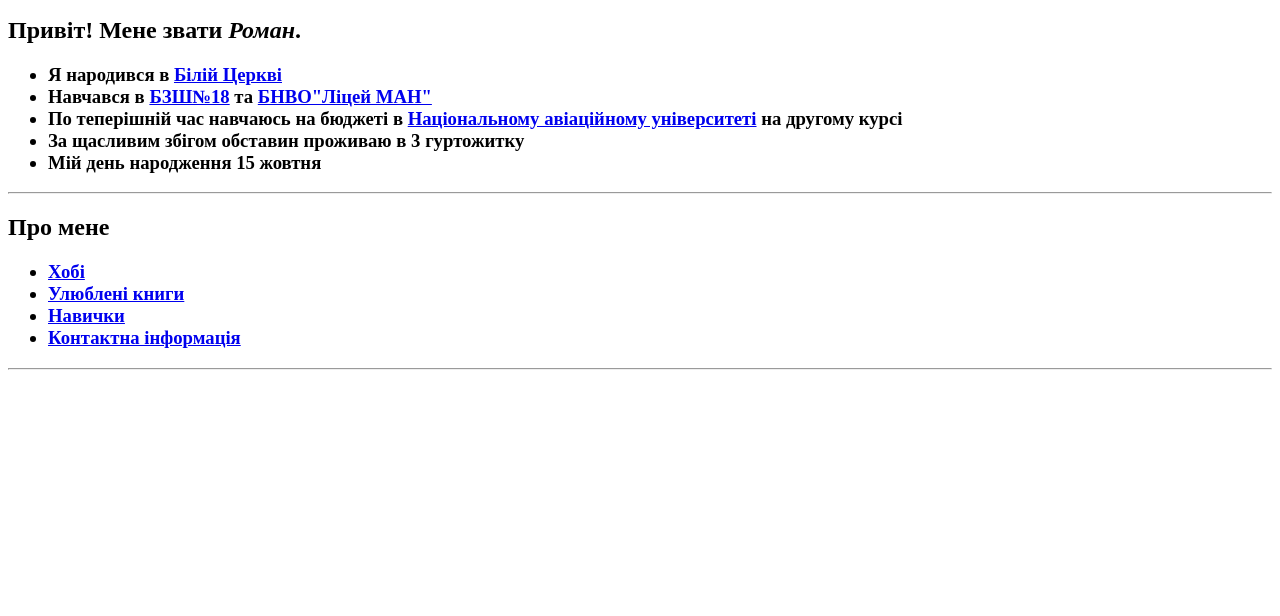
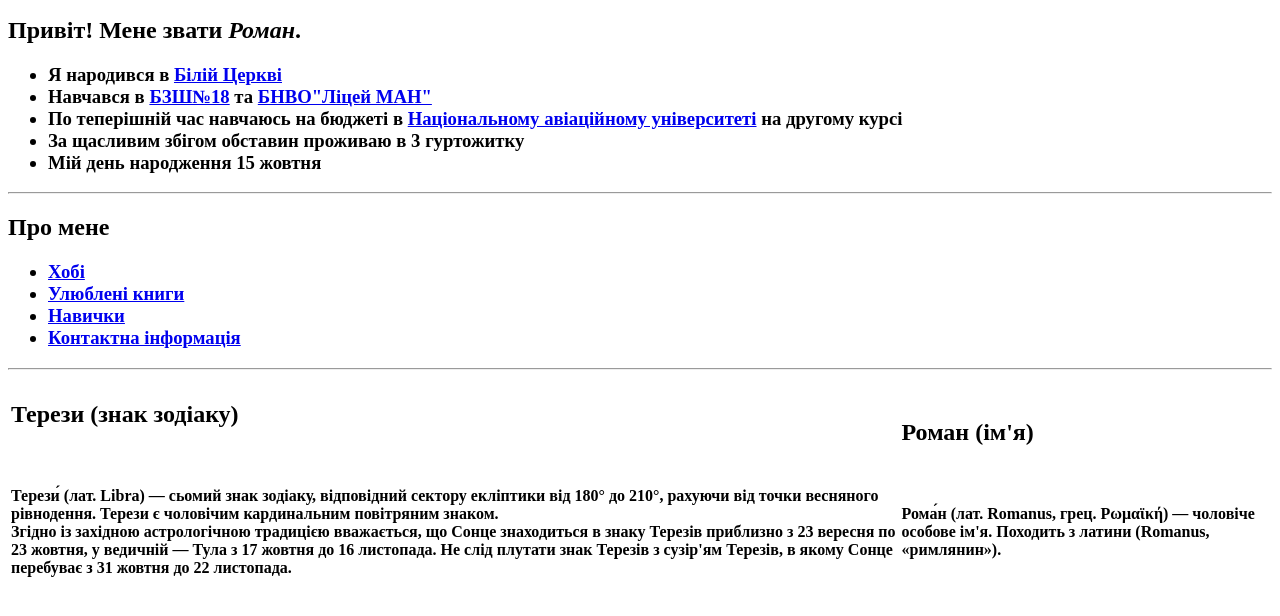
Before and after one commit to Roman0210/Roman02101, a plain HTML site: page index.html in a window 1280 px wide. Shown: the part 134-750 px from the top of the page. Drawn offline with Linux system fonts and the light colour scheme.

Commit message:
Update index.html

```diff
--- a/index.html
+++ b/index.html
@@ -6,7 +6,6 @@
 </head>
 <body>
 <table>
-  <thead>
     <tr>
       <td>
         <p><img src="1.jpg" ></p>
@@ -15,7 +14,6 @@
         <h1> Пожалов Роман <br> Сергійович </h1>
       </th>
     </tr>
-  </thead>
 </table>
 <h2>Привіт! Мене звати <em>Роман</em>.</h2>
 <h3>
@@ -34,7 +32,20 @@
   <li><a href="index2.html">Улюблені книги</a></li>
   <li><a href="index3.html">Навички</a></li>
   <li><a href="index4.html">Контактна інформація</a></li>
-</h3></ul>
+<ul></h3>
 <hr>
+  <table>
+    <tr>
+      <td>
+        <h2>Терези (знак зодіаку)</h2><br>
+        <h4>Терези́ (лат. Libra)  — сьомий знак зодіаку, відповідний сектору екліптики від 180° до 210°, рахуючи від точки весняного рівнодення. Терези є чоловічим кардинальним повітряним знаком.<br>
+            Згідно із західною астрологічною традицією вважається, що Сонце знаходиться в знаку Терезів приблизно з 23 вересня по 23 жовтня, у ведичній — Тула з 17 жовтня до 16 листопада. Не слід плутати знак Терезів з сузір'ям Терезів, в якому Сонце перебуває з 31 жовтня до 22 листопада.</h4>
+      </td>
+      <td>
+        <h2>Роман (ім'я)</h2><br>
+        <h4>Рома́н (лат. Romanus, грец. Ρωμαϊκή) — чоловіче особове ім'я. Походить з латини (Romanus, «римлянин»).</h4>
+      </td>
+    </tr>
+  </table>
   </body>
 </html>
```
